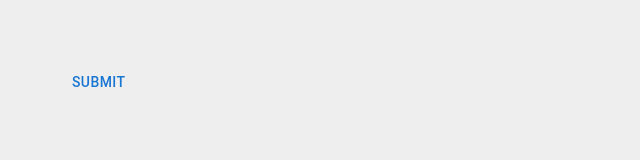
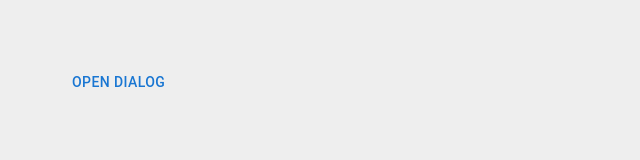
Before and after one commit to amontalvof/react-mui-demo, a React (Create React App) app: page / in a window 1280 px wide. Shown: the top 160 px of the page, without its empty margins (0-640 px from the left). Built offline with nearby package versions, Linux system fonts and the light colour scheme.

Commit message:
feat: Dialog

```diff
--- a/src/App.tsx
+++ b/src/App.tsx
@@ -1,5 +1,6 @@
 import './App.css';
-import MuiSnackbar from './components/MuiSnackbar';
+import MuiDialog from './components/MuiDialog';
+// import MuiSnackbar from './components/MuiSnackbar';
 // import MuiAlert from './components/MuiAlert';
 // import MuiTable from './components/MuiTable';
 // import MuiTooltip from './components/MuiTooltip';
@@ -34,7 +35,7 @@
 function App() {
     return (
         <div className="App">
-            <MuiSnackbar />
+            <MuiDialog />
         </div>
     );
 }
--- /dev/null
+++ b/src/components/MuiDialog.tsx
@@ -0,0 +1,27 @@
+import { useState } from "react";
+import { Button, Dialog, DialogActions, DialogContent, DialogContentText, DialogTitle } from "@mui/material";
+
+const MuiDialog = () => {
+    const [open, setOpen] = useState(false);
+    return (
+        <>
+            <Button onClick={() => setOpen(true)}>Open dialog</Button>
+            <Dialog open={open} onClose={() => setOpen(false)} aria-labelledby="dialog-title" aria-describedby="dialog-description">
+                <DialogTitle id="dialog-title">Submit the test?</DialogTitle>
+                <DialogContent>
+                    <DialogContentText id="dialog-description">
+                        Are you sure you want to submit the test? You will not be able to edit after submitting
+                    </DialogContentText>
+                </DialogContent>
+                <DialogActions>
+                    <Button onClick={() => setOpen(false)}>Cancel</Button>
+                    <Button autoFocus onClick={() => setOpen(false)}>
+                        Submit
+                    </Button>
+                </DialogActions>
+            </Dialog>
+        </>
+    );
+};
+
+export default MuiDialog;
```
